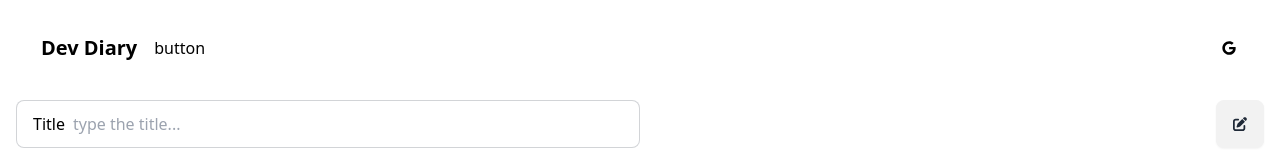
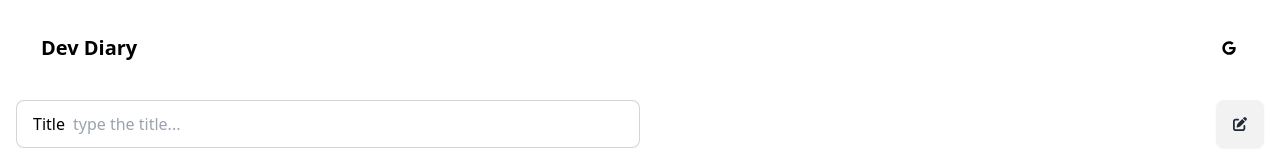
Before and after one commit to gimminjae/next-blog, a Next.js app: page /post/write in a window 1280 px wide. Shown: the top 160 px of the page. Built offline with nearby package versions, Linux system fonts and the light colour scheme; no server answers; what tailwindcss-animated would draw is missing.

Commit message:
remove header test button

```diff
--- a/src/components/Layout/Header.tsx
+++ b/src/components/Layout/Header.tsx
@@ -19,18 +19,6 @@ const Header = () => {
           <Link href="/post" className="btn btn-ghost text-xl">
             Dev Diary
           </Link>
-          <button
-            onClick={() => {
-              alert({
-                time: 5,
-                content: "alert test",
-                description: "test description",
-                type: "info",
-              })
-            }}
-          >
-            button
-          </button>
         </div>
         <div className="navbar-end">
           {!user && (
```
